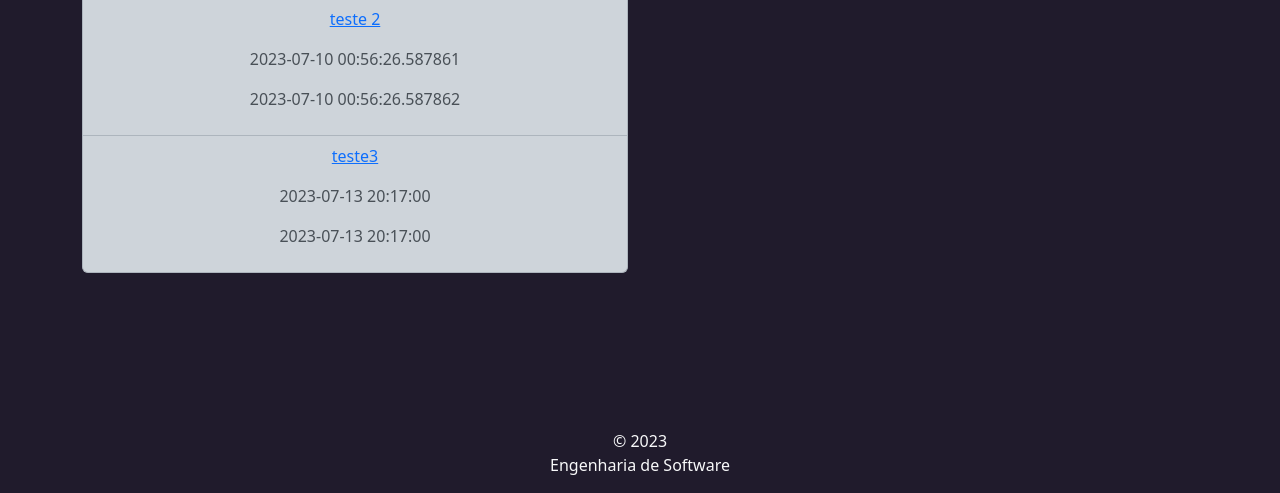
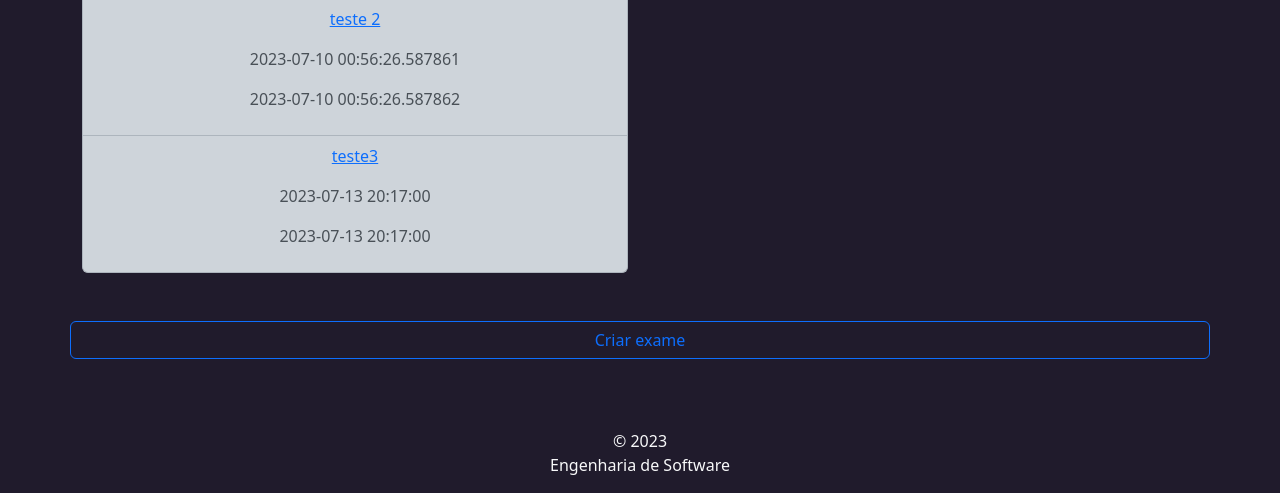
Before and after one commit to theorocha/Projeto-Final-ES, a Flask app: page /exames in a window 1280 px wide. Shown: the part 307-800 px from the top of the page. Run offline with Flask 3, Linux system fonts and the light colour scheme; a user stored in the database is signed in; some libraries are stand-ins or nearby versions.

Commit message:
criar_exame botao

```diff
--- a/app/templates/exames.html
+++ b/app/templates/exames.html
@@ -87,6 +87,8 @@
         {% endfor %}
         </ul>
     </div>
+        <a type="button" class="btn btn-outline-primary mt-5 " role="button" href="{{url_for('criar_exame')}}">Criar exame</a>
+
 </div>
 
 
```
Also changed, not shown: instance/storage.db.
